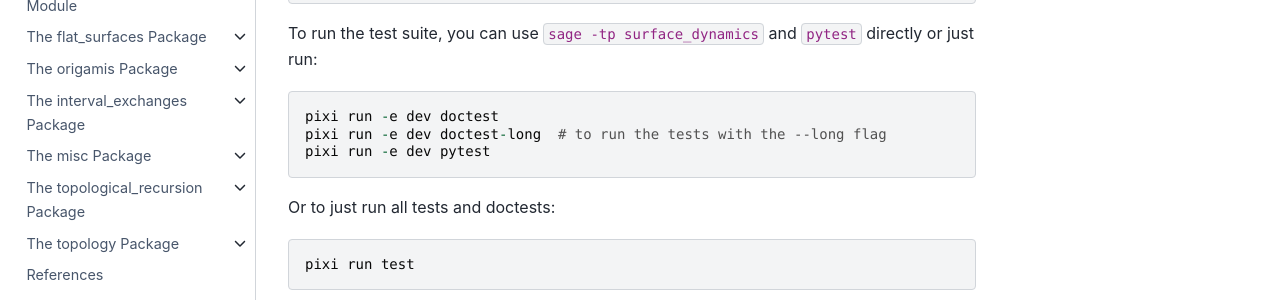
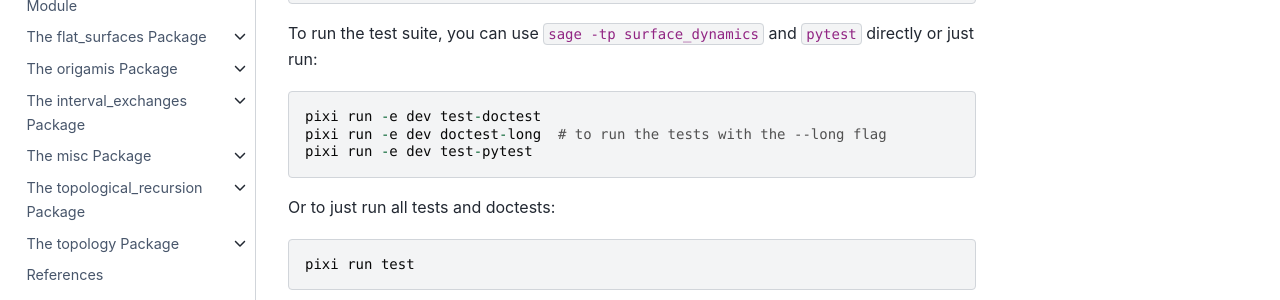
Before and after one commit to flatsurf/surface-dynamics, a Sphinx documentation site: the page built from doc/source/developer.rst, in a window 1280 px wide and 1390 px high. Shown: the part 624-924 px from the top of the window. Built offline with Sphinx 7.4.7 and the Sphinx Book theme 1.1.4, drawn with Linux system fonts in a browser that asks for light colours.

Commit message:
Provide all tasks mentioned in the developer guide

```diff
--- a/doc/source/developer.rst
+++ b/doc/source/developer.rst
@@ -30,9 +30,9 @@ You can also run SageMath directly with::
 To run the test suite, you can use ``sage -tp surface_dynamics`` and ``pytest``
 directly or just run::
 
-  pixi run -e dev doctest
+  pixi run -e dev test-doctest
   pixi run -e dev doctest-long  # to run the tests with the --long flag
-  pixi run -e dev pytest
+  pixi run -e dev test-pytest
 
 Or to just run all tests and doctests::
 
```
Also changed, not shown: pyproject.toml (+4 -3 lines).
